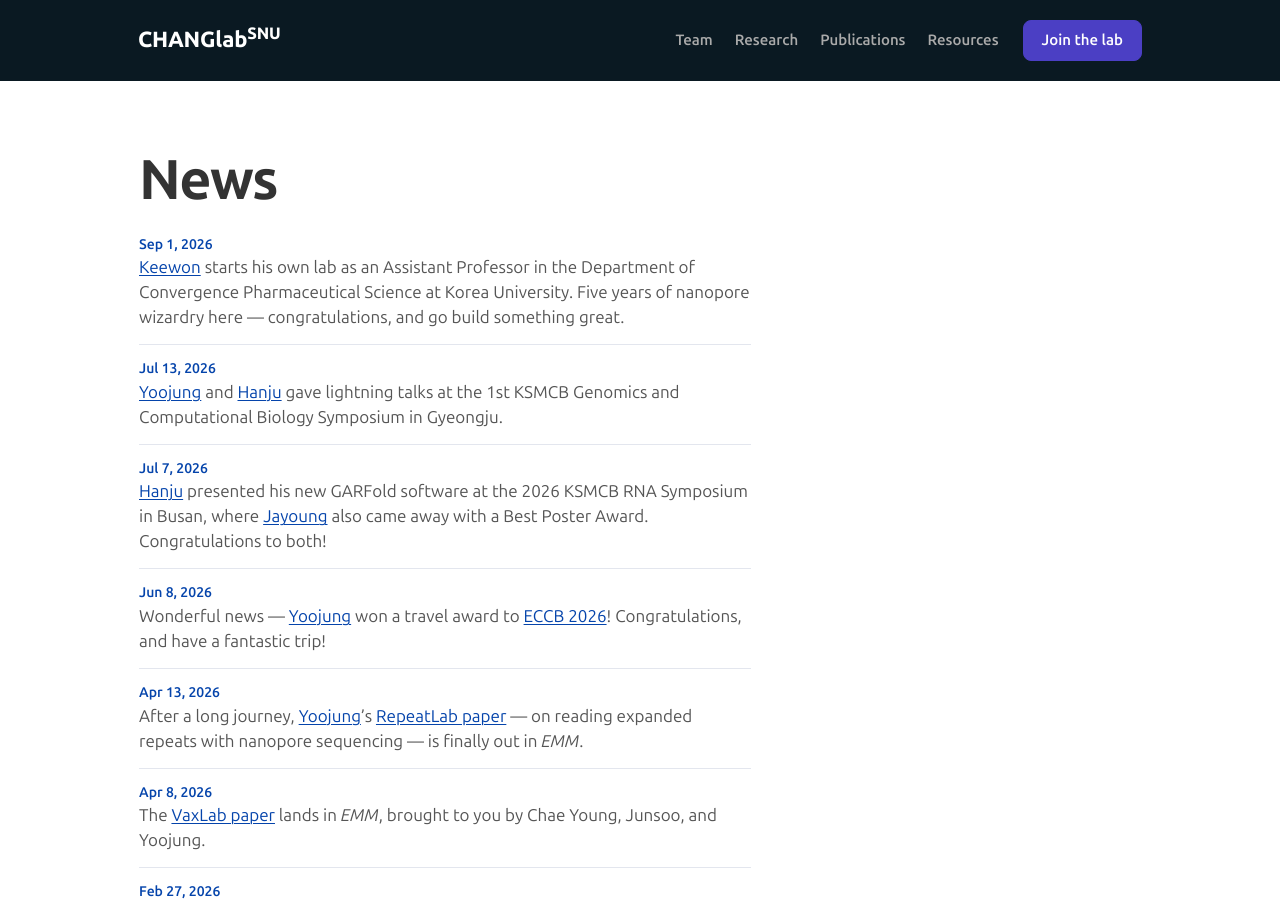
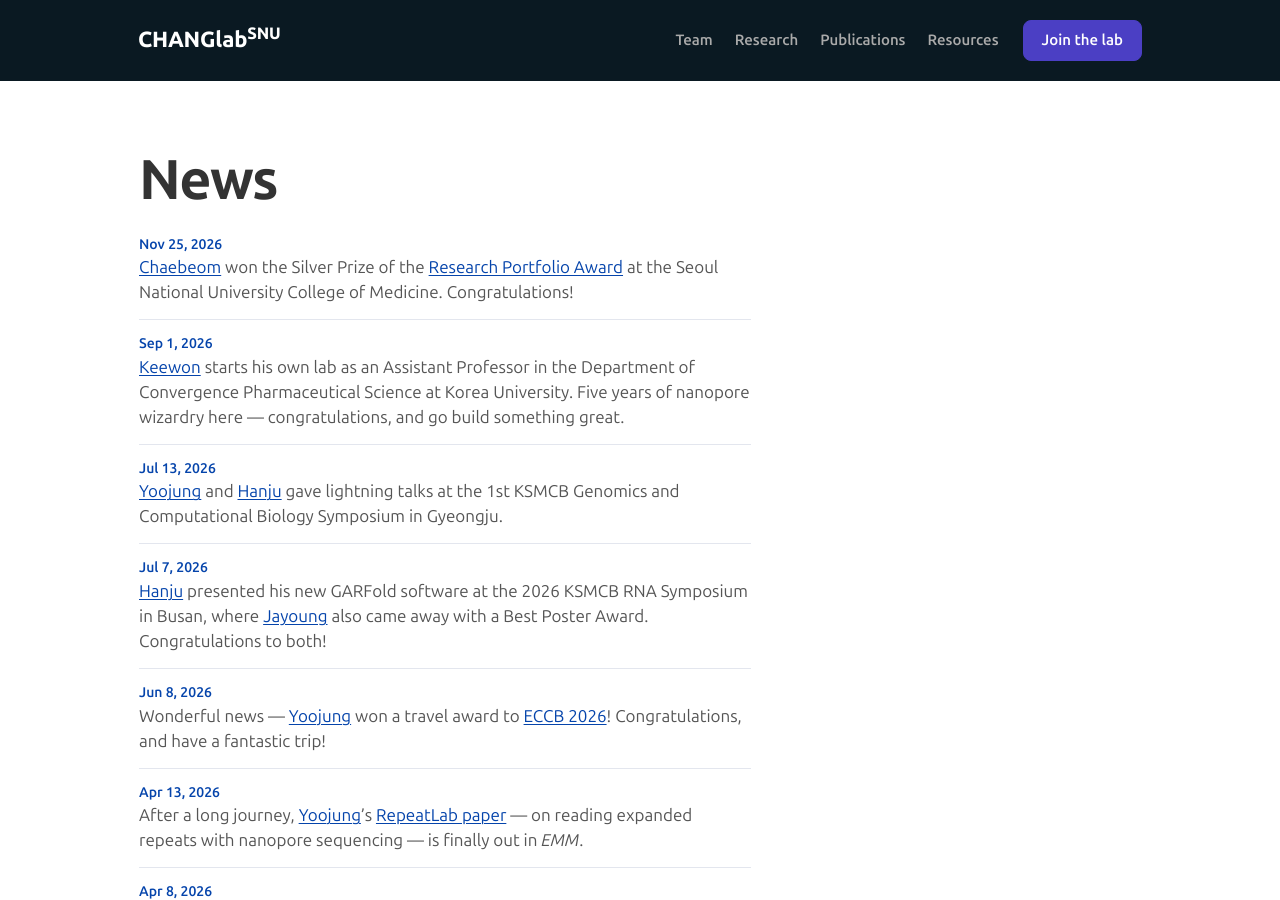
Before and after one commit to ChangLabSNU/ChangLabSNU.github.io, a Jekyll site: the page built from _pages/allnews.md, in a window 1280 px wide and 900 px high. Built offline with Jekyll 4.4.1, drawn with Linux system fonts in a browser that asks for light colours.

Commit message:
News: Chaebeom's Silver Prize of the SNU College of Medicine Research Portfolio Award

```diff
--- a/_data/news.yml
+++ b/_data/news.yml
@@ -1,3 +1,6 @@
+- date: Nov 25, 2026
+  headline: '<a href="/team/chaebeom-sheen">Chaebeom</a> won the Silver Prize of the <a href="https://medicine.snu.ac.kr/fnt/nac/selectNoticeDetail.do?bbsId=BBSMSTR_000000000001&amp;nttId=31516">Research Portfolio Award</a> at the Seoul National University College of Medicine. Congratulations!'
+
 - date: Sep 1, 2026
   headline: '<a href="/team/keewon-sung">Keewon</a> starts his own lab as an Assistant Professor in the Department of Convergence Pharmaceutical Science at Korea University. Five years of nanopore wizardry here — congratulations, and go build something great.'
 
```
